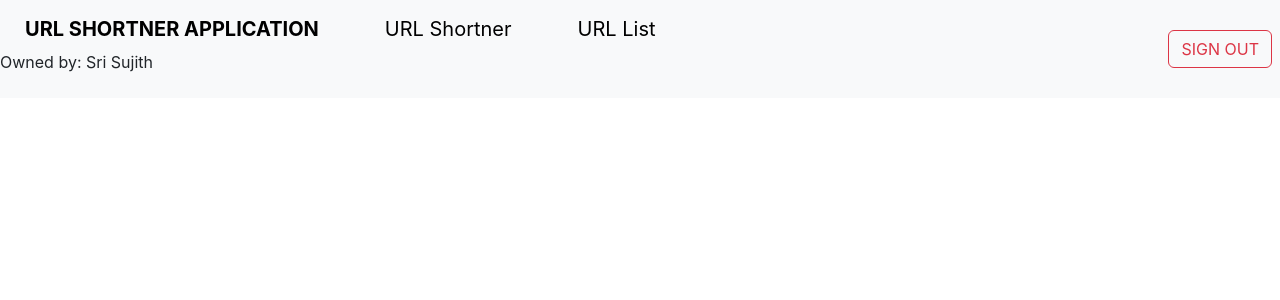
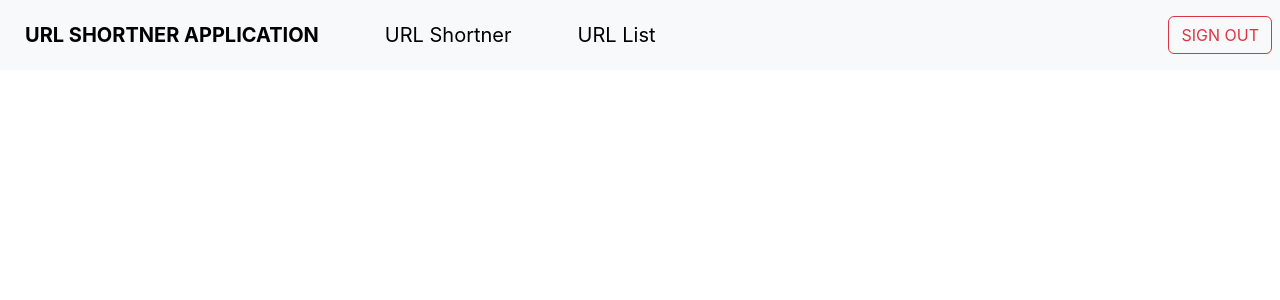
Before and after one commit to ddsdharan/URL-Shortner, a React (Create React App) app in the folder client/: page /Portal in a window 1280 px wide. Shown: the top 300 px of the page. Built offline with nearby package versions, Linux system fonts and the light colour scheme.

Commit message:
Update Navbar.js

```diff
--- a/client/src/components/shortlinks/Navbar.js
+++ b/client/src/components/shortlinks/Navbar.js
@@ -26,7 +26,6 @@ function Navbar() {
                 <button to={"/portal/shortlink"} className="btn navbar-brand col px-md-4" ><b>URL SHORTNER APPLICATION</b></button>
                 <Link to={"/portal/shortlink"} className="btn navbar-brand col px-md-4" >URL Shortner</Link>
                 <Link to={"/portal/listurl"} className="btn navbar-brand col px-md-4" >URL List</Link>
-                    <span className='owner'><p>Owned by: Sri Sujith</p></span>
             </div>
 
             <div className='col-lg-4 '>
```
